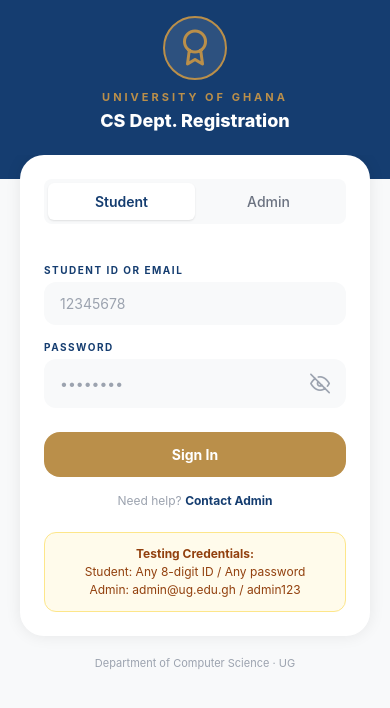
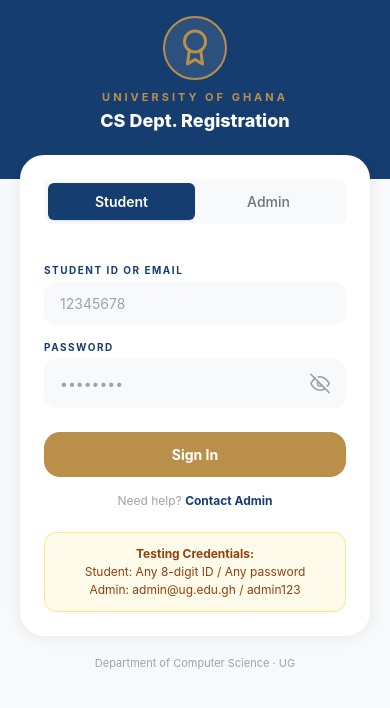
Before and after one commit to Stephanieawura/DEPARTMENT-REGISTRATION-APP, a React Native app in the folder rn-app/: screen /Login in a window 390 px wide. Shown: the top 708 px of the page. Built offline with nearby package versions, Linux system fonts and the light colour scheme; what expo-linking would draw is missing.

Commit message:
style: change active login tab color to blue

```diff
--- a/rn-app/src/screens/LoginScreen.tsx
+++ b/rn-app/src/screens/LoginScreen.tsx
@@ -287,7 +287,7 @@
     borderRadius: 6,
   },
   tabActive: {
-    backgroundColor: Colors.white,
+    backgroundColor: Colors.deepBlue,
     shadowColor: "#000",
     shadowOffset: { width: 0, height: 1 },
     shadowOpacity: 0.1,
@@ -300,7 +300,7 @@
     color: Colors.gray500,
   },
   tabTextActive: {
-    color: Colors.deepBlue,
+    color: Colors.white,
     fontWeight: "600",
   },
 });
```
